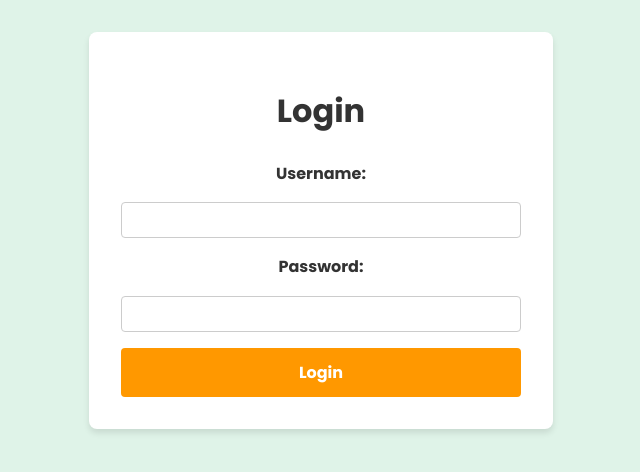
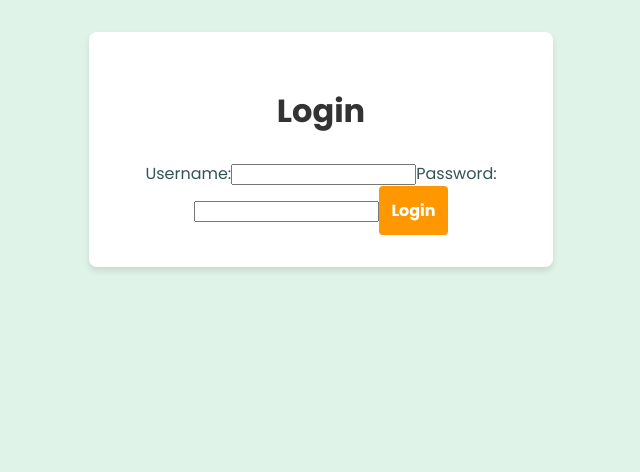
Before and after one commit to chantal-delcarmen/adoptify-pet-finder, a React (Create React App) app in the folder frontend/: page /login in a window 1280 px wide. Shown: the top 472 px of the page, without its empty margins (319-959 px from the left). Built offline with nearby package versions, Linux system fonts and the light colour scheme; no server answers.

Commit message:
Add Apply page and integrate form for adoption applications; refactor Login and Signup components to use shared form styles

```diff
--- a/frontend/src/App.js
+++ b/frontend/src/App.js
@@ -2,9 +2,12 @@ import { BrowserRouter as Router, Routes, Route } from 'react-router-dom';
 import { useEffect, useState } from 'react';
 import axios from 'axios';
 import './styles/main.scss';
+
+// Pages Routes
 import Home from './pages/Home';
 import Signup from './pages/Signup';
 import Login from './pages/Login';
+import Apply from './pages/Apply';
 
 function App() {
   const [message, setMessage] = useState('');
@@ -25,6 +28,7 @@ function App() {
         <Route path="/" element={<Home message={message} />} />
         <Route path="/signup" element={<Signup />} />
         <Route path="/login" element={<Login />} />
+        <Route path="/apply" element={<Apply />} />
       </Routes>
     </Router>
   );
--- a/frontend/src/components/Navbar.js
+++ b/frontend/src/components/Navbar.js
@@ -9,6 +9,7 @@ function Navbar() {
                 <Link to="/pets" className="button button--secondary">Pets</Link>
                 <Link to="/login" className="button button--secondary">Login</Link>
                 <Link to="/signup" className="button button--secondary">Signup</Link>
+                <Link to="/apply" className="button button--secondary">Apply To Adopt Now</Link>
             </div>
         </nav>
     );
--- /dev/null
+++ b/frontend/src/pages/Apply.js
@@ -0,0 +1,67 @@
+import React, { useState } from 'react';
+import { useNavigate } from 'react-router-dom';
+
+function Apply() {
+  const [petId, setPetId] = useState('');
+  const [applicationStatus, setApplicationStatus] = useState(false); // Default to false
+  const [error, setError] = useState('');
+  const navigate = useNavigate();
+
+  const handleSubmit = async (e) => {
+    e.preventDefault();
+    try {
+      const response = await fetch('http://localhost:8000/api/application/', {
+        method: 'POST',
+        headers: { 'Content-Type': 'application/json' },
+        body: JSON.stringify({
+          pet_id: petId,
+          application_status: applicationStatus,
+        }),
+      });
+
+      if (response.ok) {
+        const data = await response.json();
+        console.log('Application submitted successfully:', data);
+        navigate('/'); // Redirect to the homepage or confirmation page
+      } else {
+        const errorData = await response.json();
+        setError(errorData.error || 'Failed to submit application');
+      }
+    } catch (err) {
+      console.error('Error submitting application:', err);
+      setError('An error occurred. Please try again.');
+    }
+  };
+
+  return (
+    <div className="form-page">
+      <h1>Adoption Application</h1>
+      <form onSubmit={handleSubmit} className="form">
+        <label htmlFor="petId">Pet ID:</label>
+        <input
+          type="text"
+          id="petId"
+          value={petId}
+          onChange={(e) => setPetId(e.target.value)}
+          required
+        />
+
+        <label htmlFor="applicationStatus">Application Status:</label>
+        <select
+          id="applicationStatus"
+          value={applicationStatus}
+          onChange={(e) => setApplicationStatus(e.target.value === 'true')}
+        >
+          <option value="false">Pending</option>
+          <option value="true">Approved</option>
+        </select>
+
+        <button type="submit" className="button button--primary">Submit Application</button>
+      </form>
+
+      {error && <p className="error-message">{error}</p>}
+    </div>
+  );
+}
+
+export default Apply;
--- a/frontend/src/pages/Login.js
+++ b/frontend/src/pages/Login.js
@@ -1,6 +1,5 @@
 import React, { useState } from 'react'; // Import React and useState for state management
 import { useNavigate } from 'react-router-dom'; // Use react-router-dom for navigation
-import '../styles/login.scss'; // Import login styles
 
 function Login() {
   const [username, setUsername] = useState('');
@@ -38,7 +37,7 @@ function Login() {
   };
 
   return (
-    <div className="login-page">
+    <div className="form-page">
       <h1>Login</h1>
       <form onSubmit={handleLogin} className="login-form">
         <label htmlFor="username">Username:</label>
--- a/frontend/src/pages/Signup.js
+++ b/frontend/src/pages/Signup.js
@@ -1,6 +1,5 @@
 import React, { useState } from 'react';
 import { useNavigate } from 'react-router-dom';
-import '../styles/signup.scss';
 
 function Signup() {
   const [username, setUsername] = useState('');
@@ -55,9 +54,9 @@ function Signup() {
   };
 
   return (
-    <div className="signup-page">
+    <div className="form-page">
       <h1>Signup</h1>
-      <form onSubmit={handleSignup} className="signup-form">
+      <form onSubmit={handleSignup} className="form">
         <label htmlFor="username">Username:</label>
         <input
           type="text"
--- a/frontend/src/styles/signup.scss
+++ b/frontend/src/styles/_form.scss
@@ -1,4 +1,4 @@
-.signup-page {
+.form-page {
   max-width: 400px;
   margin: 2rem auto;
   padding: 2rem;
@@ -7,31 +7,33 @@
   box-shadow: 0 4px 6px rgba(0, 0, 0, 0.1);
 }
 
-.signup-page h1 {
+.form-page h1 {
   text-align: center;
   margin-bottom: 1.5rem;
   color: #333333;
 }
 
-.signup-form {
+.form {
   display: flex;
   flex-direction: column;
   gap: 1rem;
 }
 
-.signup-form label {
+.form label {
   font-weight: bold;
   color: #333333;
 }
 
-.signup-form input {
+.form input,
+.form select {
   padding: 0.5rem;
   border: 1px solid #cccccc;
   border-radius: 4px;
   font-size: 1rem;
 }
 
-.signup-form input:focus {
+.form input:focus,
+.form select:focus {
   outline: none;
   border-color: #ff9800;
   box-shadow: 0 0 4px rgba(255, 152, 0, 0.5);
--- a/frontend/src/styles/login.scss
+++ /dev/null
@@ -1,60 +0,0 @@
-.login-page {
-  max-width: 400px;
-  margin: 2rem auto;
-  padding: 2rem;
-  background-color: #ffffff;
-  border-radius: 8px;
-  box-shadow: 0 4px 6px rgba(0, 0, 0, 0.1);
-}
-
-.login-page h1 {
-  text-align: center;
-  margin-bottom: 1.5rem;
-  color: #333333;
-}
-
-.login-form {
-  display: flex;
-  flex-direction: column;
-  gap: 1rem;
-}
-
-.login-form label {
-  font-weight: bold;
-  color: #333333;
-}
-
-.login-form input {
-  padding: 0.5rem;
-  border: 1px solid #cccccc;
-  border-radius: 4px;
-  font-size: 1rem;
-}
-
-.login-form input:focus {
-  outline: none;
-  border-color: #ff9800;
-  box-shadow: 0 0 4px rgba(255, 152, 0, 0.5);
-}
-
-.button--primary {
-  background-color: #ff9800;
-  color: #ffffff;
-  border: none;
-  padding: 0.75rem;
-  border-radius: 4px;
-  font-size: 1rem;
-  cursor: pointer;
-  transition: background-color 0.3s;
-}
-
-.button--primary:hover {
-  background-color: #e68900;
-}
-
-.error-message {
-  color: red;
-  font-size: 0.9rem;
-  margin-top: 1rem;
-  text-align: center;
-}
--- a/frontend/src/styles/main.scss
+++ b/frontend/src/styles/main.scss
@@ -3,6 +3,7 @@
 @import 'layout';
 @import 'buttons';
 @import 'components';
+@import 'form';
 
 // Global Styles
 body {
```
